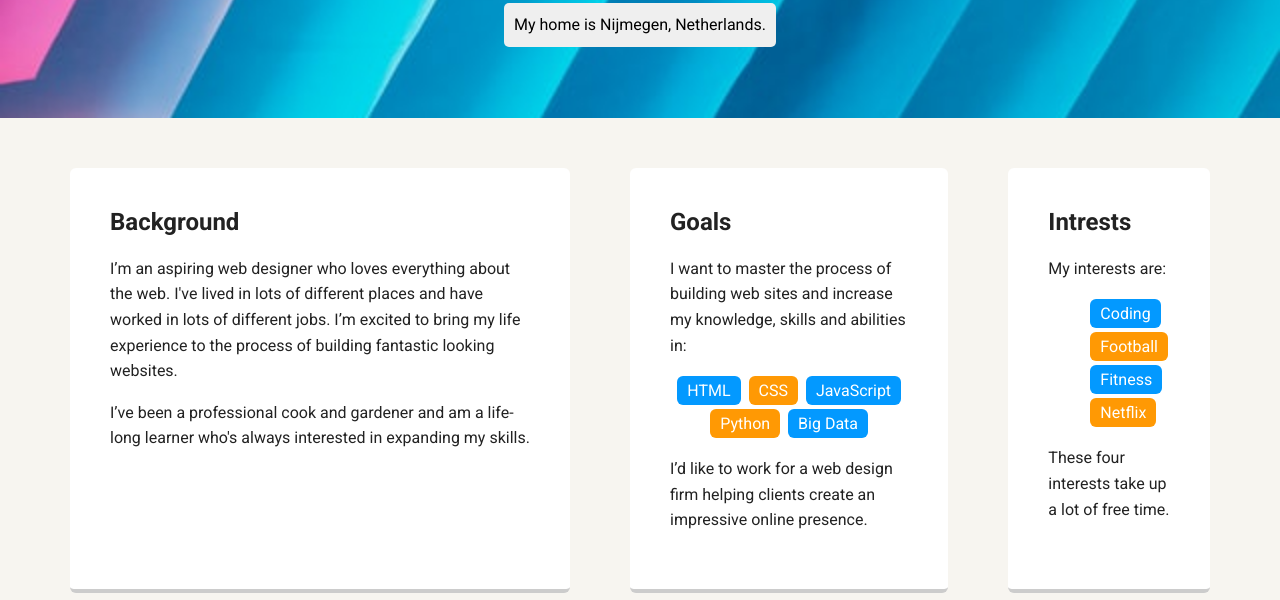
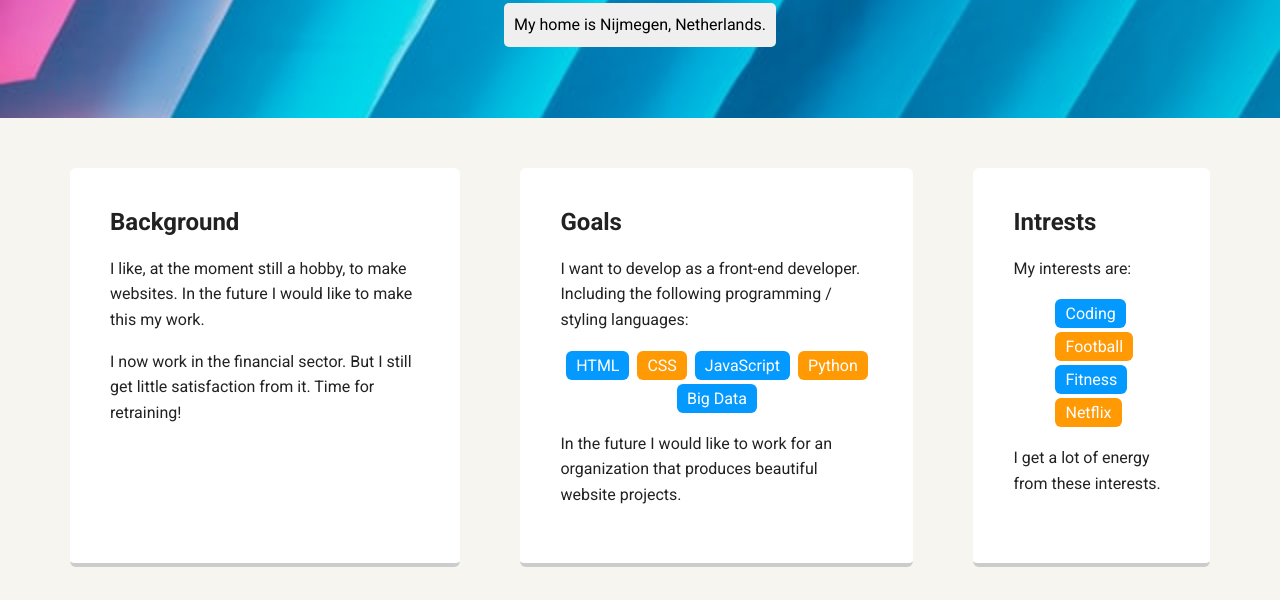
Before and after one commit to robjuh/techdegree-project-1, a plain HTML site: page index.html in a window 1280 px wide. Shown: the part 352-952 px from the top of the page. Drawn offline with Linux system fonts and the light colour scheme; a web font is replaced by a local one.

Commit message:
adaptation text

```diff
--- a/index.html
+++ b/index.html
@@ -17,7 +17,7 @@
     </nav>
 
     <header>
-      <img src="img/me.png" alt="Drawing of Rob Arts" class="profile-image">
+      <img src="img/me.png" alt="Design of Rob Arts" class="profile-image">
       <h1 class="tag name">Hello, I’m Rob.</h1>
       <p class="tag location">My home is Nijmegen, Netherlands.</p>
     </header>
@@ -25,13 +25,13 @@
     <main class="flex">
       <section class="card">
         <h2>Background</h2>
-        <p>I’m an aspiring web designer who loves everything about the web. I've lived in lots of different places and have worked in lots of different jobs. I’m excited to bring my life experience to the process of building fantastic looking websites.</p>
-        <p>I’ve been a professional cook and gardener and am a life-long learner who's always interested in expanding my skills.</p>
+        <p>I like, at the moment still a hobby, to make websites. In the future I would like to make this my work.</p>
+        <p>I now work in the financial sector. But I still get little satisfaction from it. Time for retraining!</p>
       </section>
 
       <section class="card">
         <h2>Goals</h2>
-        <p>I want to master the process of building web sites and increase my knowledge, skills and abilities in:</p>
+        <p>I want to develop as a front-end developer. Including the following programming / styling languages:</p>
         <ul class="skills">
           <li>HTML</li>
           <li>CSS</li>
@@ -39,7 +39,7 @@
           <li>Python</li>
           <li>Big Data</li>
         </ul>
-        <p>I’d like to work for a web design firm helping clients create an impressive online presence.</p>
+        <p>In the future I would like to work for an organization that produces beautiful website projects.</p>
       </section>
 
       <section class="card">
@@ -51,7 +51,7 @@
           <li>Fitness</li>
           <li>Netflix</li>
         </ol>
-        <p>These four interests take up a lot of free time.</p>
+        <p>I get a lot of energy from these interests.</p>
       </section>
     </main>
 
```
Also changed, not shown: intrest.html (+1 -1 lines).
